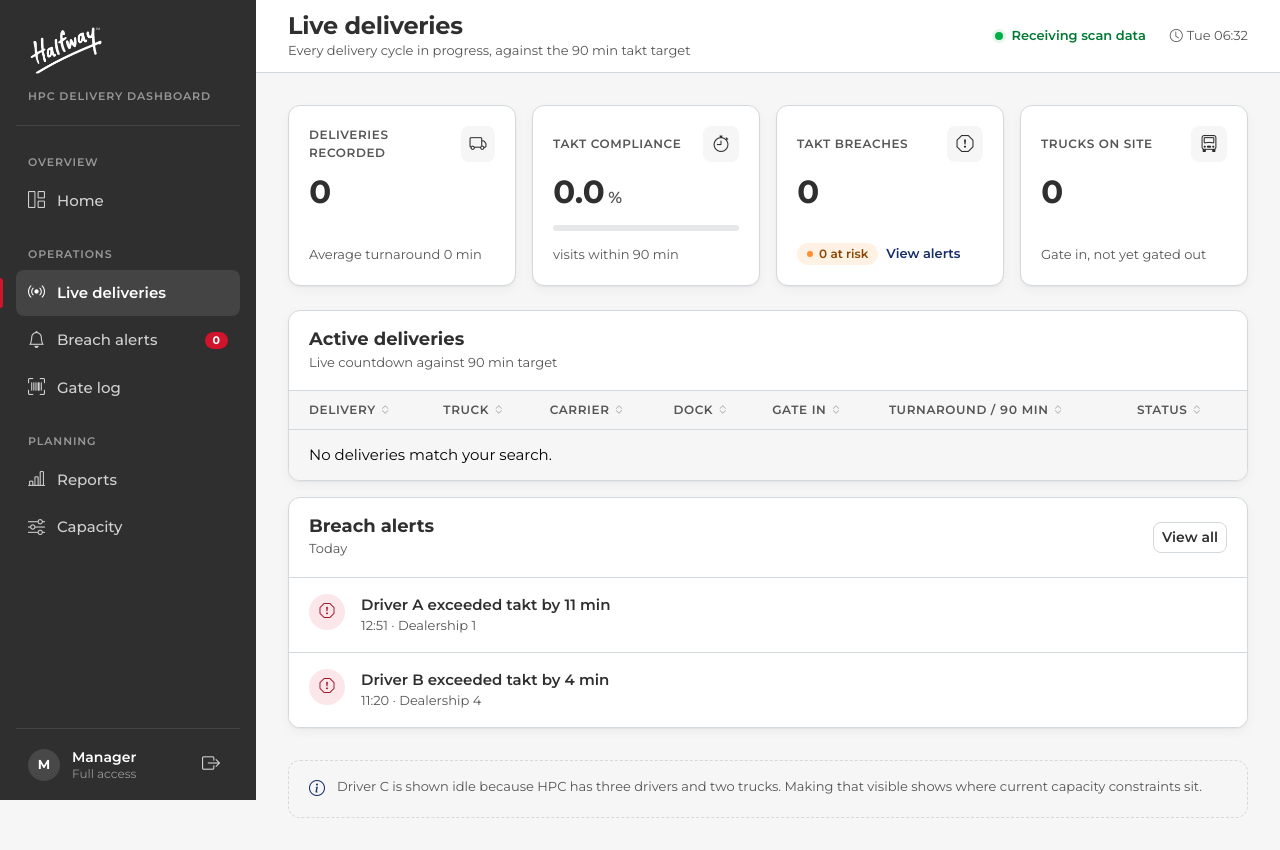
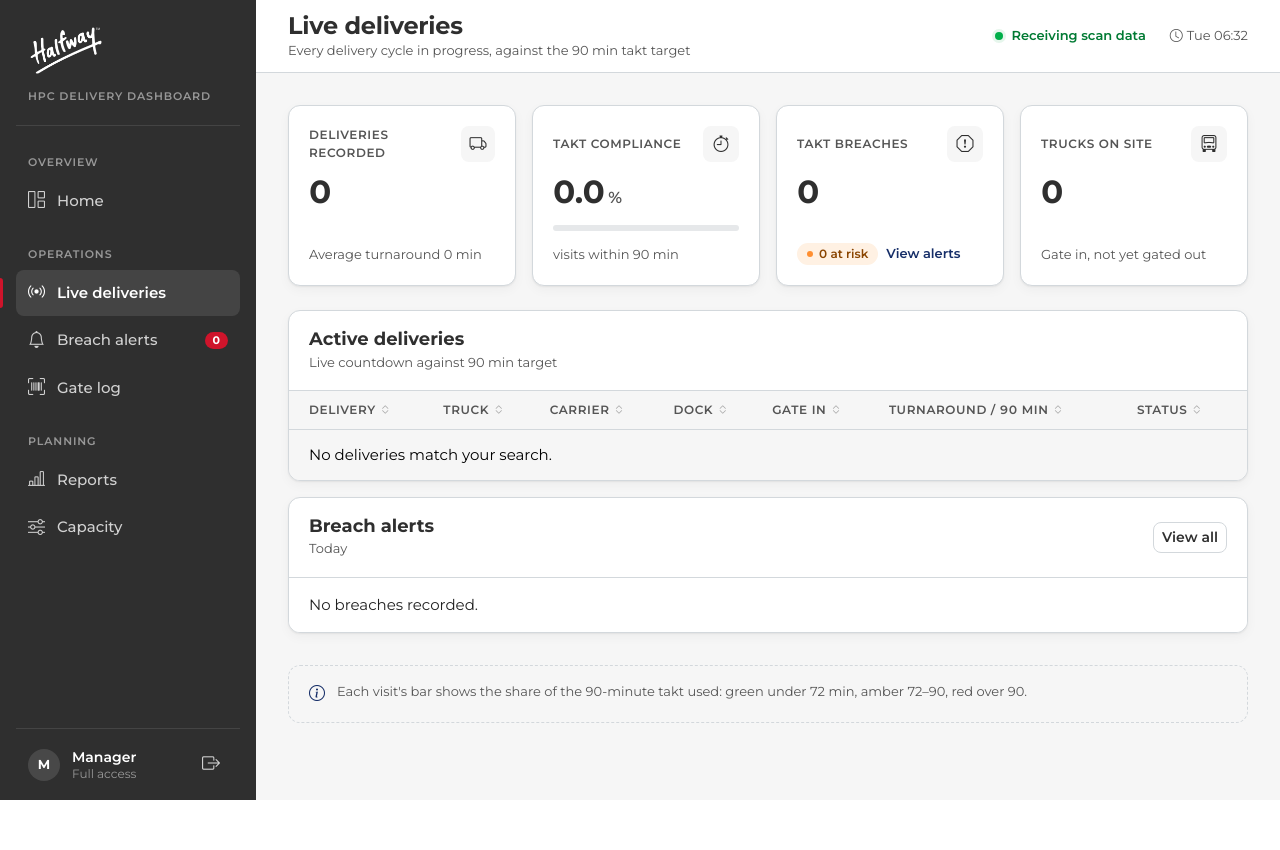
Before and after one commit to u23525364-code/BFB321-Group-1, a Flask app: page /live in a window 1280 px wide. After the commit the page ends 800 px from the top, so only its background shows below. Run offline with Flask 3, Linux system fonts and the light colour scheme; the visitor is signed in with stand-in values (Sample User, id 1); tables that the repository leaves empty hold one stand-in row (values such as "Sample post").

Commit message:
Live breach card and note use real data

```diff
--- a/templates/live.html
+++ b/templates/live.html
@@ -221,20 +221,17 @@
                 <a href="{{ url_for('alerts') }}" class="btn btn-sm btn-outline-secondary">View all</a>
               </header>
               <div class="list-group list-group-flush">
+                {% for d in stats.breaches[:3] %}
                 <div class="list-group-item d-flex gap-3">
                   <span class="feed-icon"><i class="bi bi-exclamation-octagon" aria-hidden="true"></i></span>
                   <div class="feed-body">
-                    <p class="feed-title">Driver A exceeded takt by 11 min</p>
-                    <div class="feed-meta">12:51 · Dealership 1</div>
+                    <p class="feed-title">{{ d.delivery_code }} · {{ d.truck_code }} exceeded takt by {{ d.turnaround_min - 90 }} min</p>
+                    <div class="feed-meta">{{ d.gate_in_at.strftime('%d %b %H:%M') }} · {{ d.carrier }} · {{ d.dock or 'No dock' }}</div>
                   </div>
                 </div>
-                <div class="list-group-item d-flex gap-3">
-                  <span class="feed-icon"><i class="bi bi-exclamation-octagon" aria-hidden="true"></i></span>
-                  <div class="feed-body">
-                    <p class="feed-title">Driver B exceeded takt by 4 min</p>
-                    <div class="feed-meta">11:20 · Dealership 4</div>
-                  </div>
-                </div>
+                {% else %}
+                <div class="list-group-item">No breaches recorded.</div>
+                {% endfor %}
               </div>
             </section>
           </div>
@@ -278,8 +275,7 @@
 
         <div class="design-note" role="note">
           <i class="bi bi-info-circle" aria-hidden="true"></i>
-          <p class="mb-0">Driver C is shown idle because HPC has three drivers and two trucks. Making that visible shows where current capacity constraints sit.</p>
-        </div>
+Each visit's bar shows the share of the 90-minute takt used: green under 72 min, amber 72–90, red over 90.</div>
       </main>
     </div>
   </div>
```
